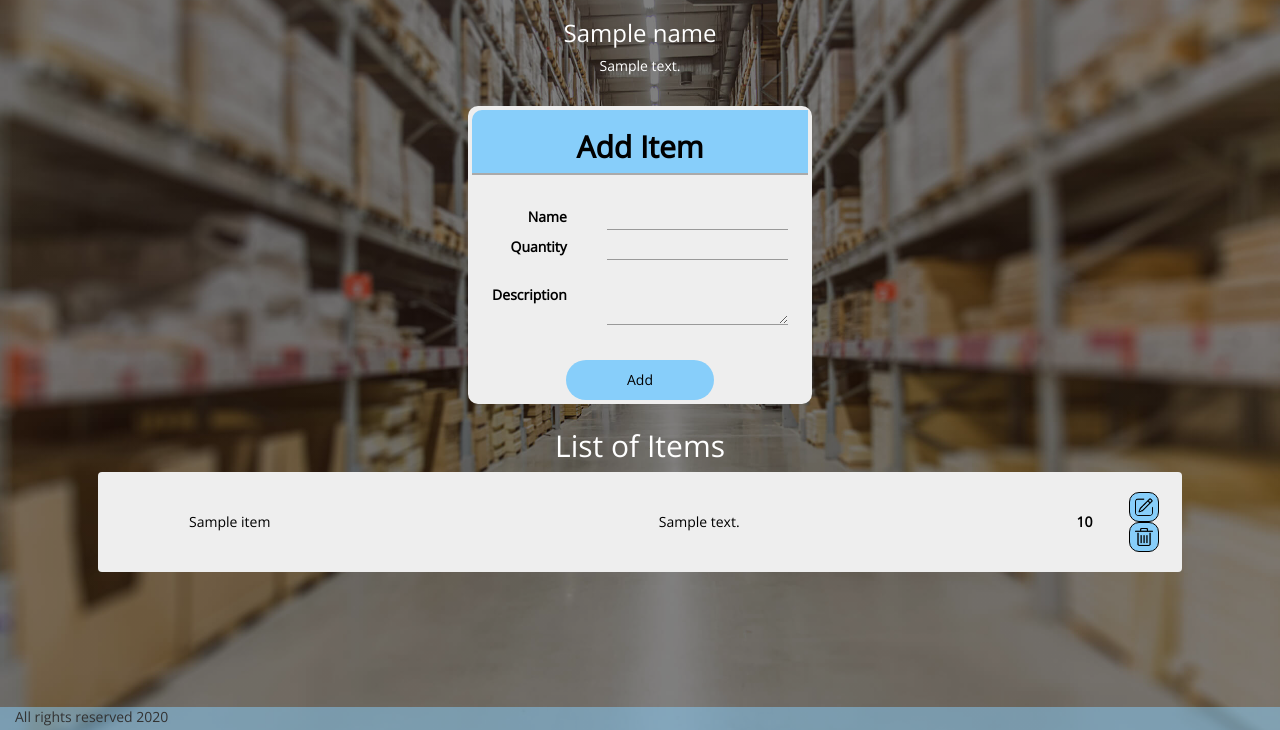
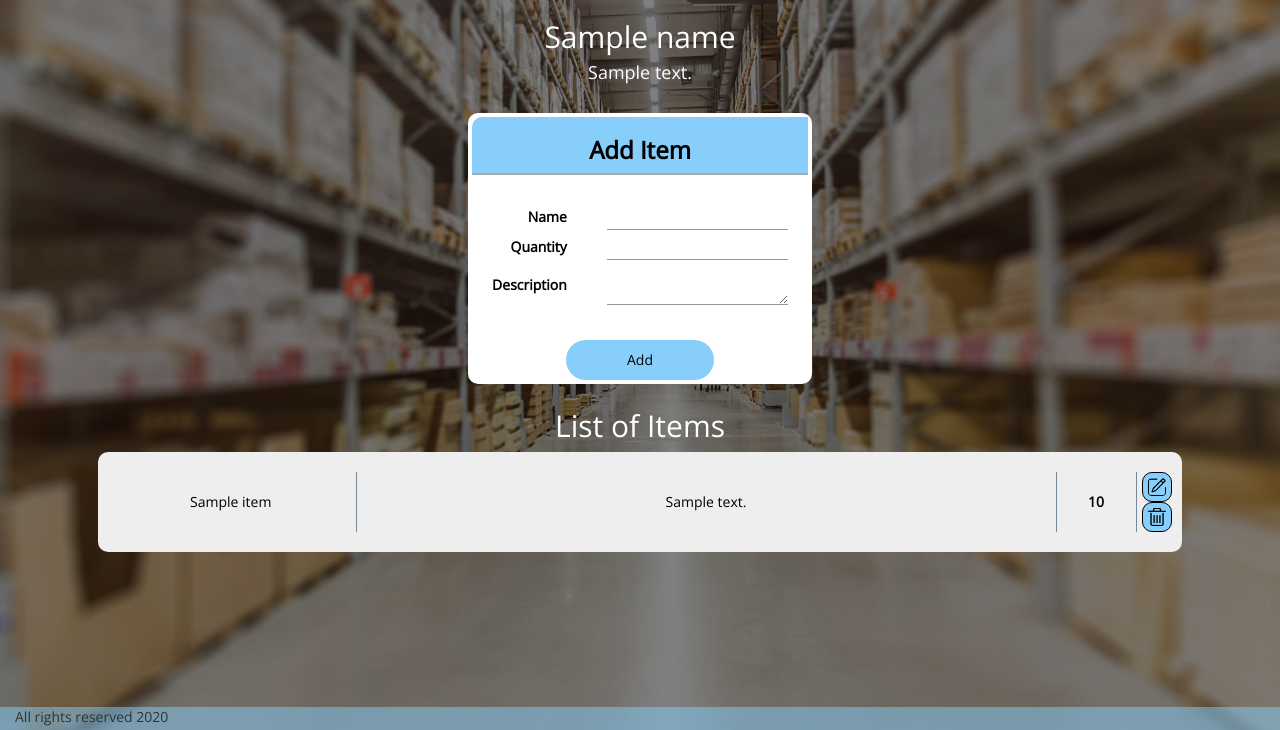
Before and after one commit to unisse-courses/s15-mp6, a Node server app: template views/itemlist.hbs in a window 1280 px wide. Shown: the part 70-800 px from the top of the page. Run offline with Node 20, Linux system fonts and the light colour scheme; tables that the repository leaves empty hold one stand-in row (values such as "Sample post"); the template is opened without the code that fills it: values that come from a table or form of the project are taken from there, most other values are stand-ins (such as "Sample title", 1, 10 or a date in 2020); some libraries are stand-ins or nearby versions.

Commit message:
Update CSS

```diff
--- a/public/css/styles.css
+++ b/public/css/styles.css
@@ -148,7 +148,7 @@
     display: inline-block;
     margin: auto;
     color: black;
-    background-color: #eee;
+    background-color: white;
     border-radius: 10px;
     padding: 4px;
     text-align: center;
@@ -205,7 +205,7 @@
     padding: 8px;
     margin: 8px;
     align-items: center;
-    border-radius: 4px;
+    border-radius: 10px;
     table-layout: fixed;
 }
 
@@ -216,22 +216,25 @@
 .namecol {
     width: 250px;
     max-width: 250px;
+    border-right: 1px solid lightslategray;
 }
 
 .itemcol {
     width: 700px;
     max-width: 700px;
+    border-right: 1px solid lightslategray;
 }
 
 .quantitycol {
-    width: 80px;
+    width: 100px;
     text-align: center;
     font-weight: 700;
     max-width: 80px;
+    border-right: 1px solid lightslategray;
 }
 
 .optionscol {
-    width: 50px;
+    width: 30px;
     text-align: right;
 }
 
@@ -273,6 +276,7 @@
 
 .inventory_name {
     float:left;
+    color: black;
 }
 
 .inventory {
@@ -281,7 +285,7 @@
     padding: 5px 5px;
     max-width: 265px;
     border-radius: 4px;
-    background-color:  rgba(255,255,255,0.5);
+    background-color:  rgba(255,255,255,1);
 }
 
 #message{
--- a/views/editinventory.hbs
+++ b/views/editinventory.hbs
@@ -3,7 +3,7 @@
     <form id="form" action="/updateInventory" method="POST">
         <table>
             <tr>
-                <th colspan="4" style="border-bottom: 2px solid #aaa"><h2><strong>Edit Inventory</strong></h2></th>
+                <th colspan="4" style="border-bottom: 2px solid #aaa"><h3><strong>Edit Inventory</strong></h3></th>
             </tr>
             <tr><td><br></td></tr>
             <tr>
@@ -29,7 +29,7 @@
             </tr>
             <tr>
                 <td><label for="description">Description</label></td>
-                <td><textarea type="text" name="description" id="description" rows="3" value="{{ this.description}}"></textarea></td>
+                <td><textarea type="text" name="description" id="description" rows="2" value="{{ this.description}}"></textarea></td>
             </tr>
             <tr>
                 <td colspan="2" style="text-align: center">{{> messages}}</td>
--- a/views/edititem.hbs
+++ b/views/edititem.hbs
@@ -3,7 +3,7 @@
     <form id="form" action="/updateItem" method="POST">
         <table>
             <tr>
-                <th colspan="2" style="border-bottom: 2px solid #aaa"><h2><strong>Add Item</strong></h2></th>
+                <th colspan="2" style="border-bottom: 2px solid #aaa"><h3><strong>Add Item</strong></h3></th>
             </tr>
             <tr><td><br></td></tr>
             <tr>
@@ -16,7 +16,7 @@
             </tr>
             <tr>
                 <td><label for="description">Description</label></td>
-                <td><input type="text" name="description" id="description" value="{{ item.description }}"></td>
+                <td><textarea type="text" name="description" id="description" rows="2" value="{{ item.description }}"></textarea></td>
             </tr>
             <tr>
                 <td colspan="2" style="text-align: center">{{> messages}}</td>
--- a/views/itemlist.hbs
+++ b/views/itemlist.hbs
@@ -1,13 +1,13 @@
 <div class = "body">
     <div>
-        <h3>{{ name }}</h3>
-        <p>{{ description }}</p>
+        <h2>{{ name }}</h2>
+        <h4>{{ description }}</h4>
         <br>
     </div>
     <form id="form" action="/addItem" method="POST">
         <table>
             <tr>
-                <th colspan="2" style="border-bottom: 2px solid #aaa"><h2><strong>Add Item</strong></h2></th>
+                <th colspan="2" style="border-bottom: 2px solid #aaa"><h3><strong>Add Item</strong></h3></th>
             </tr>
             <tr><td><br></td></tr>
             <tr>
@@ -20,7 +20,7 @@
             </tr>
             <tr>
                 <td><label for="description">Description</label></td>
-                <td><textarea type="text" name="description" id="description" rows="3"></textarea></td>
+                <td><textarea type="text" name="description" id="description" rows="2"></textarea></td>
             </tr>
             <tr>
                 <td colspan="2" style="text-align: center">{{> messages}}</td>
--- a/views/myinventory.hbs
+++ b/views/myinventory.hbs
@@ -3,7 +3,7 @@
     <form id="form" action="/myinventory" method="POST">
         <table>
             <tr>
-                <th colspan="2" style="border-bottom: 2px solid #aaa"><h2><strong>Add Inventory</strong></h2></th>
+                <th colspan="2" style="border-bottom: 2px solid #aaa"><h3><strong>Add Inventory</strong></h3></th>
             </tr>
             <tr><td><br></td></tr>
             <tr>
@@ -29,7 +29,7 @@
             </tr>
             <tr>
                 <td><label for="description">Description</label></td>
-                <td><textarea type="text" name="description" id="description" rows="3"></textarea></td>
+                <td><textarea type="text" name="description" id="description" rows="2"></textarea></td>
             </tr>
             <tr>
                 <td colspan="2" style="text-align: center">{{> messages}}</td>
```
